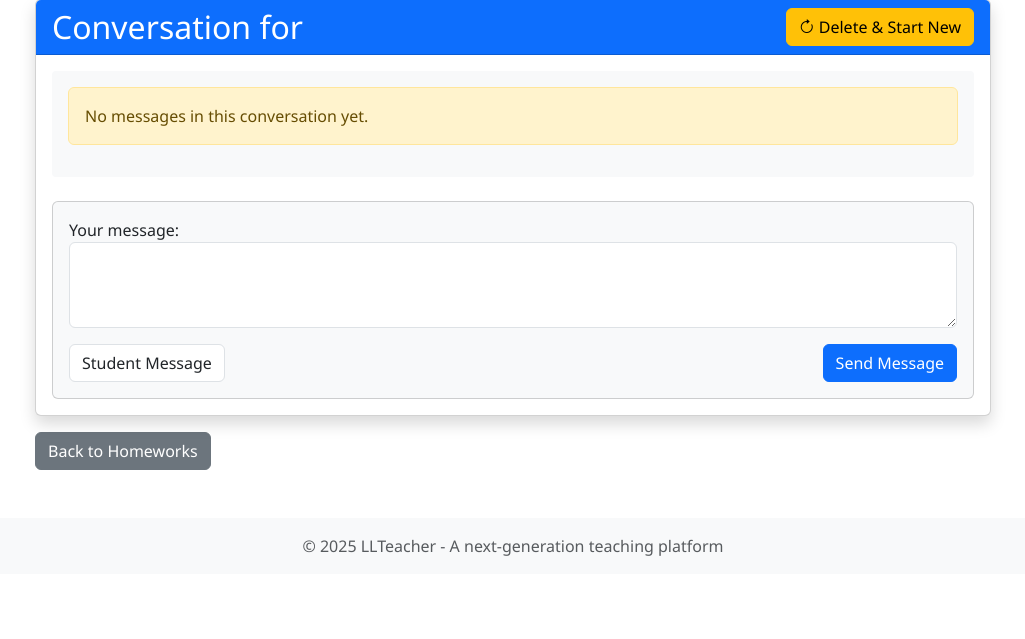
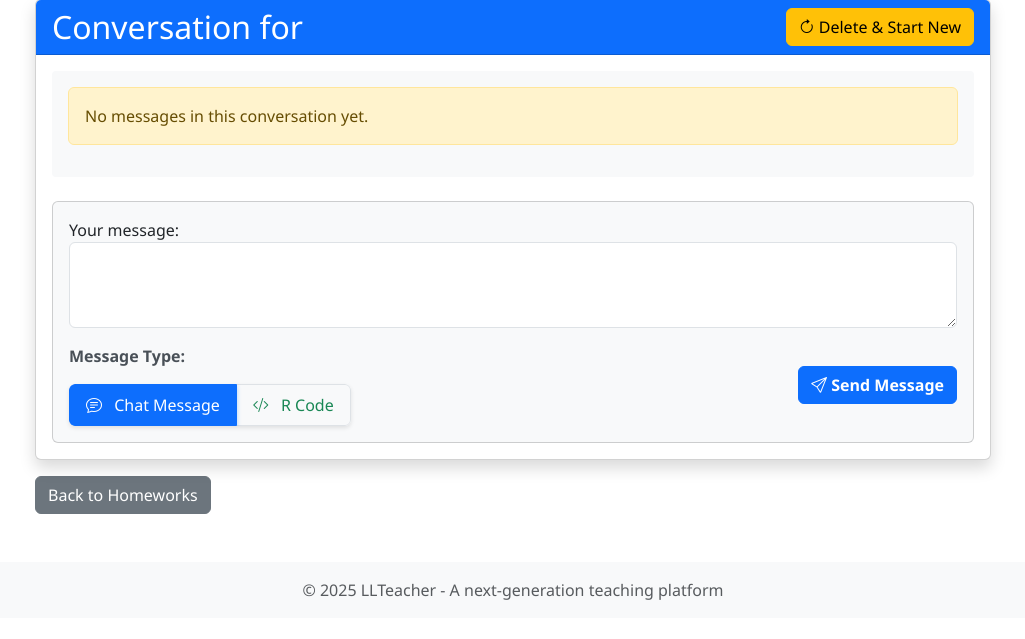
Before and after one commit to RedBeardLab/llteacher, a Django app: template apps/conversations/templates/conversations/detail.html in a window 1280 px wide. Shown: the part 87-726 px from the top of the page, without its empty margins (127-1152 px from the left). Run offline with Django 5.2, Linux system fonts and the light colour scheme; the template is opened without the code that fills it, so the values that code supplies are empty; some libraries are stand-ins or nearby versions.

Commit message:
better interface

```diff
--- a/apps/conversations/src/conversations/views.py
+++ b/apps/conversations/src/conversations/views.py
@@ -272,7 +272,7 @@ class ConversationDetailView(View):
             for message in conversation_data.messages:
                 # Assign CSS classes based on message type
                 if message.is_from_student:
-                    message.css_class = "message-student"
+                    message.css_class = "message-chat"
                 elif message.is_from_ai:
                     message.css_class = "message-ai"
                 elif message.is_system_message:
--- a/apps/conversations/templates/conversations/detail.html
+++ b/apps/conversations/templates/conversations/detail.html
@@ -115,14 +115,22 @@
                                         <textarea class="form-control" id="content" name="content" rows="3" required></textarea>
                                     </div>
                                     <div class="d-flex justify-content-between align-items-center mt-3">
-                                        <div class="form-group mb-0">
-                                            <select class="form-control" id="message_type" name="message_type">
-                                                <option value="student">Student Message</option>
-                                                <option value="code">R Code</option>
-                                            </select>
+                                        <div class="message-type-selector">
+                                            <label class="form-label mb-2">Message Type:</label>
+                                            <div class="btn-group" role="group" aria-label="Message type selection">
+                                                <input type="radio" class="btn-check" name="message_type" id="message_type_student" value="student" checked>
+                                                <label class="btn btn-outline-primary" for="message_type_student">
+                                                    <i class="bi bi-chat-text"></i> Chat Message
+                                                </label>
+
+                                                <input type="radio" class="btn-check" name="message_type" id="message_type_code" value="code">
+                                                <label class="btn btn-outline-success" for="message_type_code">
+                                                    <i class="bi bi-code-slash"></i> R Code
+                                                </label>
+                                            </div>
                                         </div>
                                         <button type="submit" class="btn btn-primary">
-                                            Send Message
+                                            <i class="bi bi-send"></i> Send Message
                                         </button>
                                     </div>
                                 </form>
--- a/static/css/conversation-detail.css
+++ b/static/css/conversation-detail.css
@@ -8,7 +8,7 @@
     border-radius: 0.25rem;
 }
 
-.message-student .message-content {
+.message-chat .message-content {
     background-color: #e3f2fd;
     border-left: 4px solid #007bff;
 }
@@ -217,3 +217,93 @@ code.output {
     0% { transform: rotate(0deg); }
     100% { transform: rotate(360deg); }
 }
+
+/* Message type selector styling */
+.message-type-selector {
+    display: flex;
+    flex-direction: column;
+    gap: 0.5rem;
+}
+
+.message-type-selector .form-label {
+    font-weight: 600;
+    color: #495057;
+    margin-bottom: 0;
+}
+
+.message-type-selector .btn-group {
+    box-shadow: 0 2px 4px rgba(0, 0, 0, 0.1);
+    border-radius: 0.375rem;
+    overflow: hidden;
+}
+
+.message-type-selector .btn {
+    font-weight: 500;
+    padding: 0.5rem 1rem;
+    border: 1px solid #dee2e6;
+    transition: all 0.15s ease-in-out;
+}
+
+.message-type-selector .btn:hover {
+    transform: translateY(-1px);
+    box-shadow: 0 4px 8px rgba(0, 0, 0, 0.15);
+}
+
+.message-type-selector .btn-check:checked + .btn {
+    background-color: var(--bs-primary);
+    border-color: var(--bs-primary);
+    color: white;
+    box-shadow: 0 2px 4px rgba(0, 123, 255, 0.3);
+}
+
+.message-type-selector .btn-check:checked + .btn-outline-success {
+    background-color: var(--bs-success);
+    border-color: var(--bs-success);
+    color: white;
+    box-shadow: 0 2px 4px rgba(40, 167, 69, 0.3);
+}
+
+.message-type-selector .btn i {
+    margin-right: 0.5rem;
+}
+
+/* Responsive adjustments */
+@media (max-width: 768px) {
+    .d-flex.justify-content-between.align-items-center {
+        flex-direction: column;
+        align-items: stretch;
+        gap: 1rem;
+    }
+
+    .message-type-selector {
+        align-self: center;
+    }
+
+    .message-type-selector .btn-group {
+        justify-content: center;
+    }
+}
+
+/* Textarea improvements */
+#content {
+    resize: vertical;
+    min-height: 80px;
+    transition: height 0.2s ease;
+}
+
+#content:focus {
+    border-color: #007bff;
+    box-shadow: 0 0 0 0.2rem rgba(0, 123, 255, 0.25);
+}
+
+/* Send button improvements */
+.btn-primary[type="submit"] {
+    min-width: 140px;
+    font-weight: 600;
+    transition: all 0.15s ease-in-out;
+}
+
+.btn-primary[type="submit"]:hover {
+    transform: translateY(-1px);
+    box-shadow: 0 4px 8px rgba(0, 123, 255, 0.3);
+}
--- a/static/js/real-time-chat.js
+++ b/static/js/real-time-chat.js
@@ -18,7 +18,7 @@ class RealTimeChatClient {
         this.form = document.getElementById('message-form');
         this.textarea = document.getElementById('content');
         this.sendButton = this.form.querySelector('button[type="submit"]');
-        this.messageTypeSelect = document.getElementById('message_type');
+        this.messageTypeRadios = this.form.querySelectorAll('input[name="message_type"]');
         this.conversationContainer = document.querySelector('.conversation-container');
 
         // Create typing indicator
@@ -35,6 +35,20 @@ class RealTimeChatClient {
             this.sendMessage();
         });
 
+        // Handle Enter key for sending messages
+        this.textarea.addEventListener('keydown', (e) => {
+            if (e.key === 'Enter') {
+                if (e.shiftKey) {
+                    // Shift+Enter: Allow new line (default behavior)
+                    return;
+                } else {
+                    // Enter: Send message
+                    e.preventDefault();
+                    this.sendMessage();
+                }
+            }
+        });
+
         // Auto-resize textarea
         this.textarea.addEventListener('input', () => {
             this.textarea.style.height = 'auto';
@@ -44,7 +58,7 @@ class RealTimeChatClient {
 
     async sendMessage() {
         const content = this.textarea.value.trim();
-        const messageType = this.messageTypeSelect.value;
+        const messageType = this.getSelectedMessageType();
 
         if (!content || this.isStreaming) {
             return;
@@ -182,7 +196,7 @@ class RealTimeChatClient {
         }
 
         const messageHtml = `
-            <div class="message-container message-student mb-3" data-message-id="${messageId}">
+            <div class="message-container message-chat mb-3" data-message-id="${messageId}">
                 <div class="message-header">
                     <span class="badge bg-primary">Student</span>
                     <small class="text-muted">${this.formatTimestamp(new Date())}</small>
@@ -264,17 +278,30 @@ class RealTimeChatClient {
         this.scrollToBottom();
     }
 
+    getSelectedMessageType() {
+        for (const radio of this.messageTypeRadios) {
+            if (radio.checked) {
+                return radio.value;
+            }
+        }
+        return 'student'; // Default fallback
+    }
+
     setLoadingState(loading) {
         this.sendButton.disabled = loading;
         this.textarea.disabled = loading;
-        this.messageTypeSelect.disabled = loading;
+
+        // Disable/enable radio buttons
+        this.messageTypeRadios.forEach(radio => {
+            radio.disabled = loading;
+        });
 
         if (loading) {
             this.sendButton.classList.add('send-button-loading');
-            this.sendButton.textContent = 'Sending...';
+            this.sendButton.innerHTML = '<i class="bi bi-hourglass-split"></i> Sending...';
         } else {
             this.sendButton.classList.remove('send-button-loading');
-            this.sendButton.textContent = 'Send Message';
+            this.sendButton.innerHTML = '<i class="bi bi-send"></i> Send Message';
         }
     }
 
```
